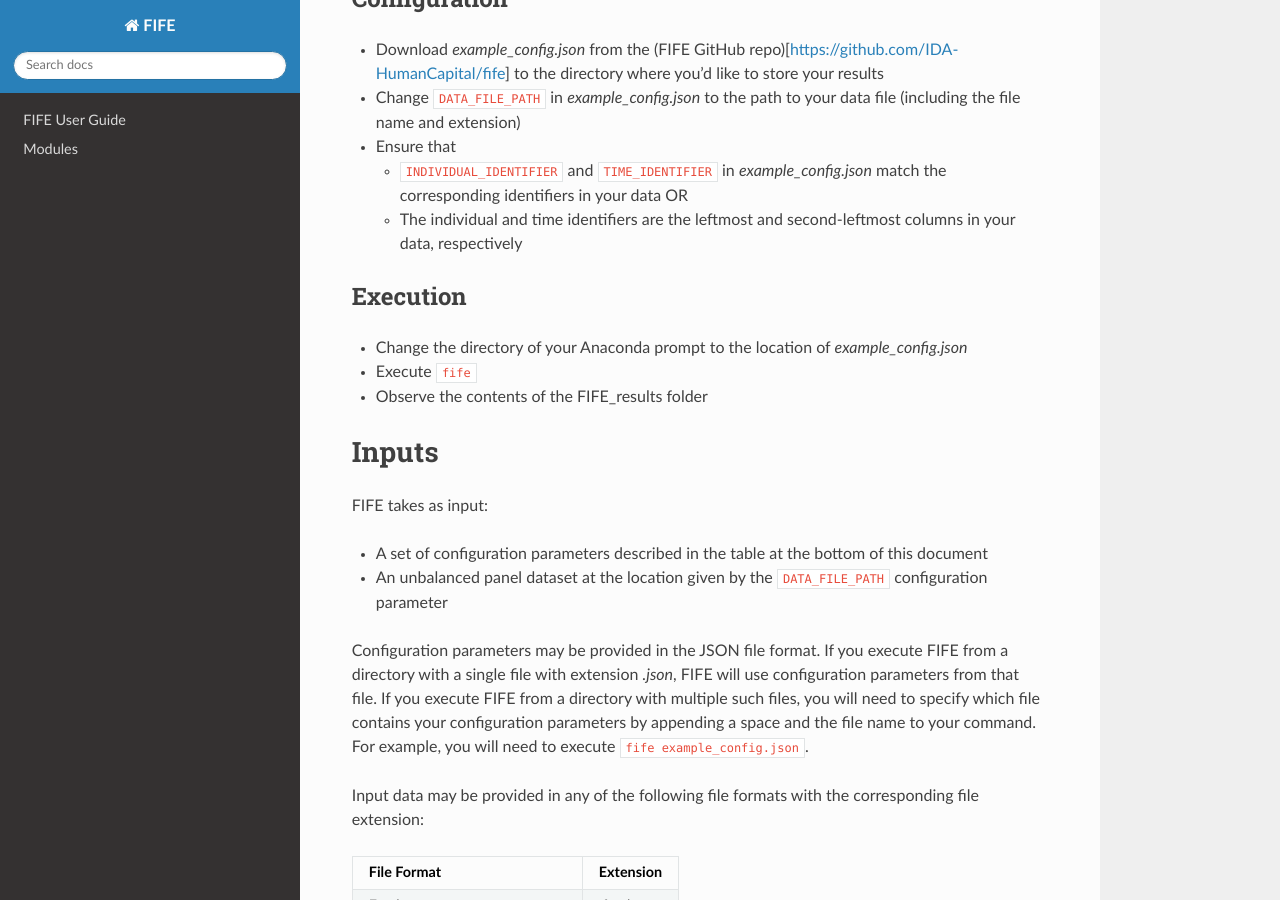
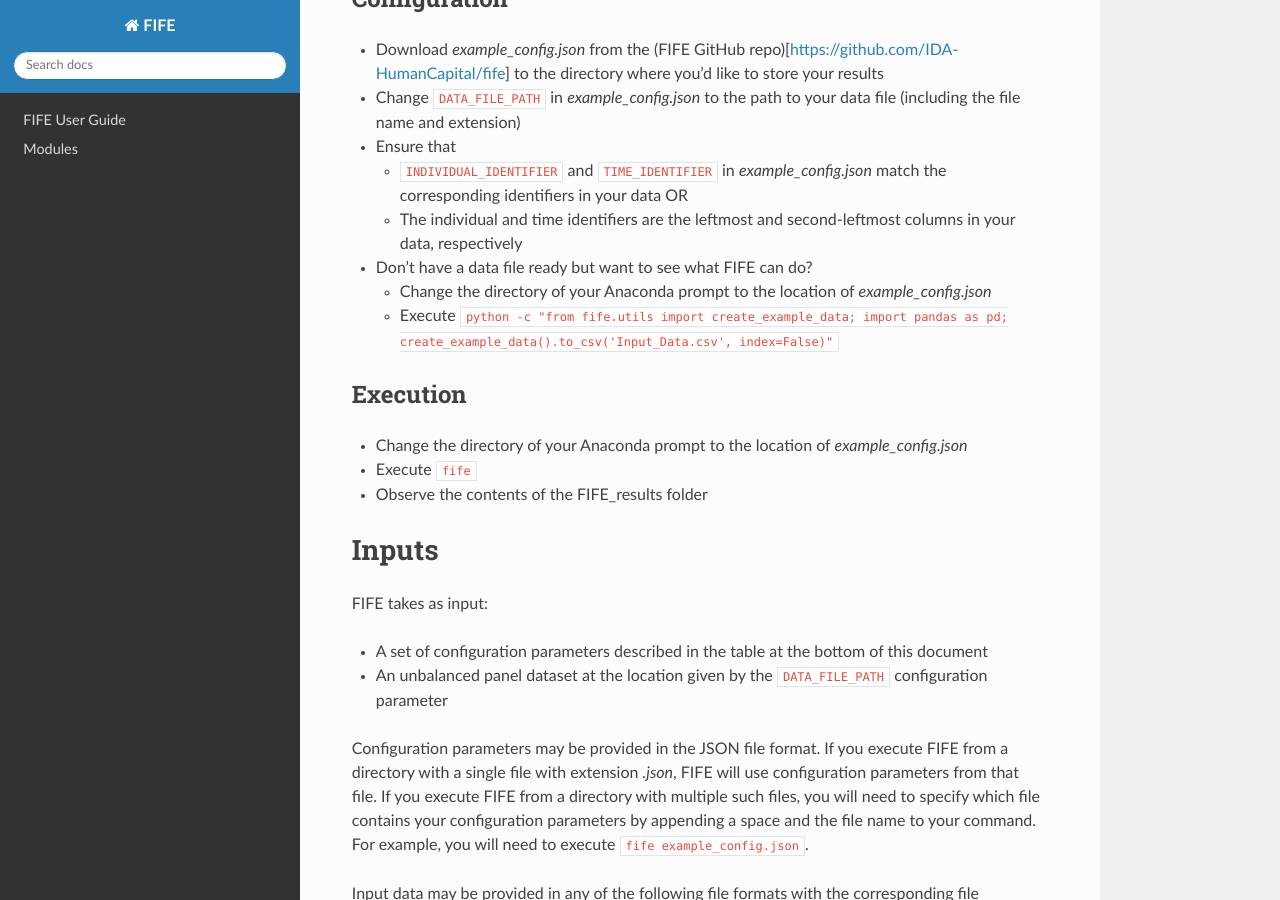
Before and after one commit to IDA-HumanCapital/fife, a Sphinx documentation site: the page built from docs/user_guide.md, in a window 1280 px wide and 900 px high, scrolled down 1811 px. Built offline with Sphinx 7.4.7 and the Read the Docs theme 2.0.0, drawn with Linux system fonts in a browser that asks for light colours.

Commit message:
Added Quick Start instructions to create example data

```diff
--- a/docs/user_guide.md
+++ b/docs/user_guide.md
@@ -60,6 +60,10 @@
 * Ensure that
 	* `INDIVIDUAL_IDENTIFIER` and `TIME_IDENTIFIER` in *example_config.json* match the corresponding identifiers in your data OR
 	* The individual and time identifiers are the leftmost and second-leftmost columns in your data, respectively
+
+* Don't have a data file ready but want to see what FIFE can do?
+	* Change the directory of your Anaconda prompt to the location of *example_config.json*
+	* Execute `python -c "from fife.utils import create_example_data; import pandas as pd; create_example_data().to_csv('Input_Data.csv', index=False)"`
 
 ##### Execution
 
```
